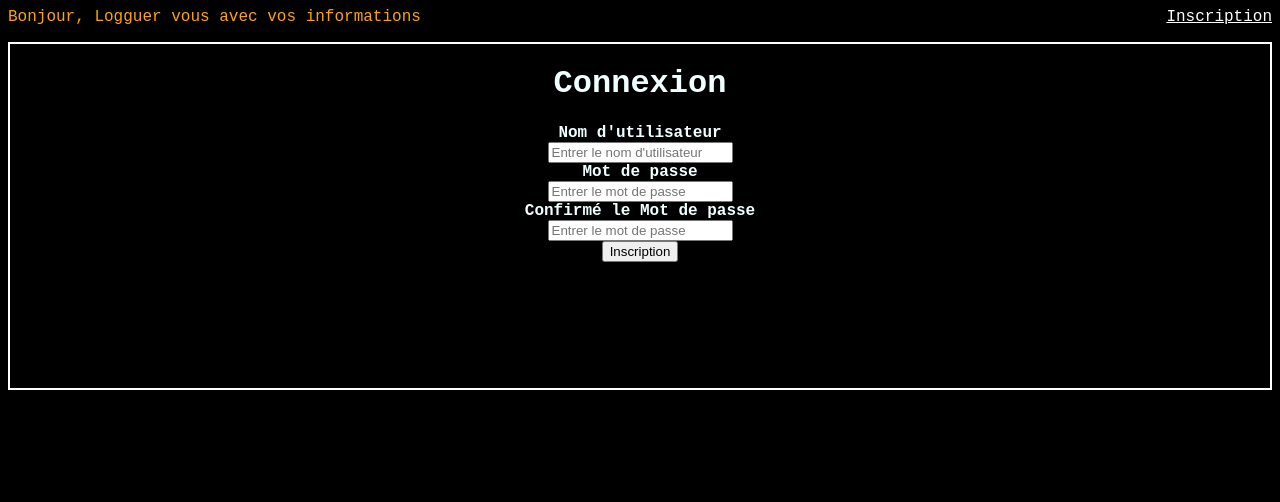
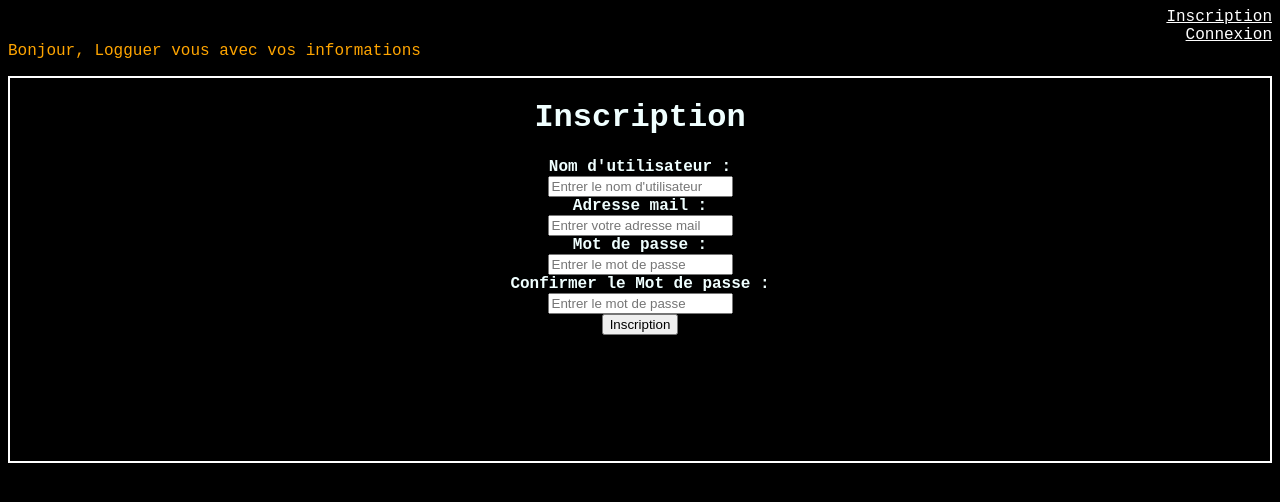
Before and after one commit to cbaraise/Slam3-TP1, a PHP site: page /Inscription.php in a window 1280 px wide. Shown: the top 502 px of the page. Run offline with PHP 8.4, Linux system fonts and the light colour scheme.

Commit message:
ajout d'inscription

```diff
--- a/CSS/style.css
+++ b/CSS/style.css
@@ -31,3 +31,8 @@ label{
     color:white;
 
 }
+
+.connexion{
+    float: right;
+    color:white;
+}
--- a/Inscription.php
+++ b/Inscription.php
@@ -7,7 +7,11 @@
     </head>
 
 
-    <a href='Inscription.php' class='inscription'>Inscription</a>
+       <a href='Inscription.php' class='inscription'>Inscription</a>
+        <br>
+        <a href='index.php' class='connexion'>Connexion</a>
+
+
 
     <body>
     <p style="color:orange">Bonjour, Logguer vous avec vos informations</P>
@@ -16,19 +20,23 @@
         <div id="container" class="formulaire">
             <!-- zone de connexion -->
 
-            <form action="verification.php" method="POST">
-                <h1>Connexion</h1>
+            <form action="ConnecInscription.php" method="POST">
+                <h1>Inscription</h1>
 
-                <label><b>Nom d'utilisateur</b></label>
+                <label><b>Nom d'utilisateur :</b></label>
                 <input type="text" placeholder="Entrer le nom d'utilisateur" name="username" required>
+                <label><b>Adresse mail :</b></label>
+                <input type="email" placeholder="Entrer votre adresse mail" name="mail" required>
 
-                <label><b>Mot de passe</b></label>
-                <input type="password" placeholder="Entrer le mot de passe" name="password" required>
+                <label><b>Mot de passe :</b></label>
+                <input type="password" placeholder="Entrer le mot de passe" name="mdp" required>
                 <br>
-                <label><b>Confirmé le Mot de passe</b></label>
-                <input type="password-2" placeholder="Entrer le mot de passe" name="password-2" required>
+                <label><b>Confirmer le Mot de passe :</b></label>
+                <input type="password" placeholder="Entrer le mot de passe" name="mdp2" required>
                 <br>
                 <input type="submit" id='submit' value='Inscription' >
+
+
 
                 <?php
 
--- a/accueil.php
+++ b/accueil.php
@@ -5,7 +5,7 @@
     <h1>Vous êtes connecté </h1>
     <?php
     session_start();
-     ("Connexion.php");
+     require("Connexion.php");
 
     echo 'Bonjour'.' '.'bienvenue'.' '.$_SESSION['identifiant'];
 ?>
--- a/index.php
+++ b/index.php
@@ -28,6 +28,8 @@
                 <input type="submit" id='submit' value='Login' >
 
 
+
+
                 <?php
 
 
```
Also changed, not shown: ConnecInscription.php (added, +50 -0 lines).
